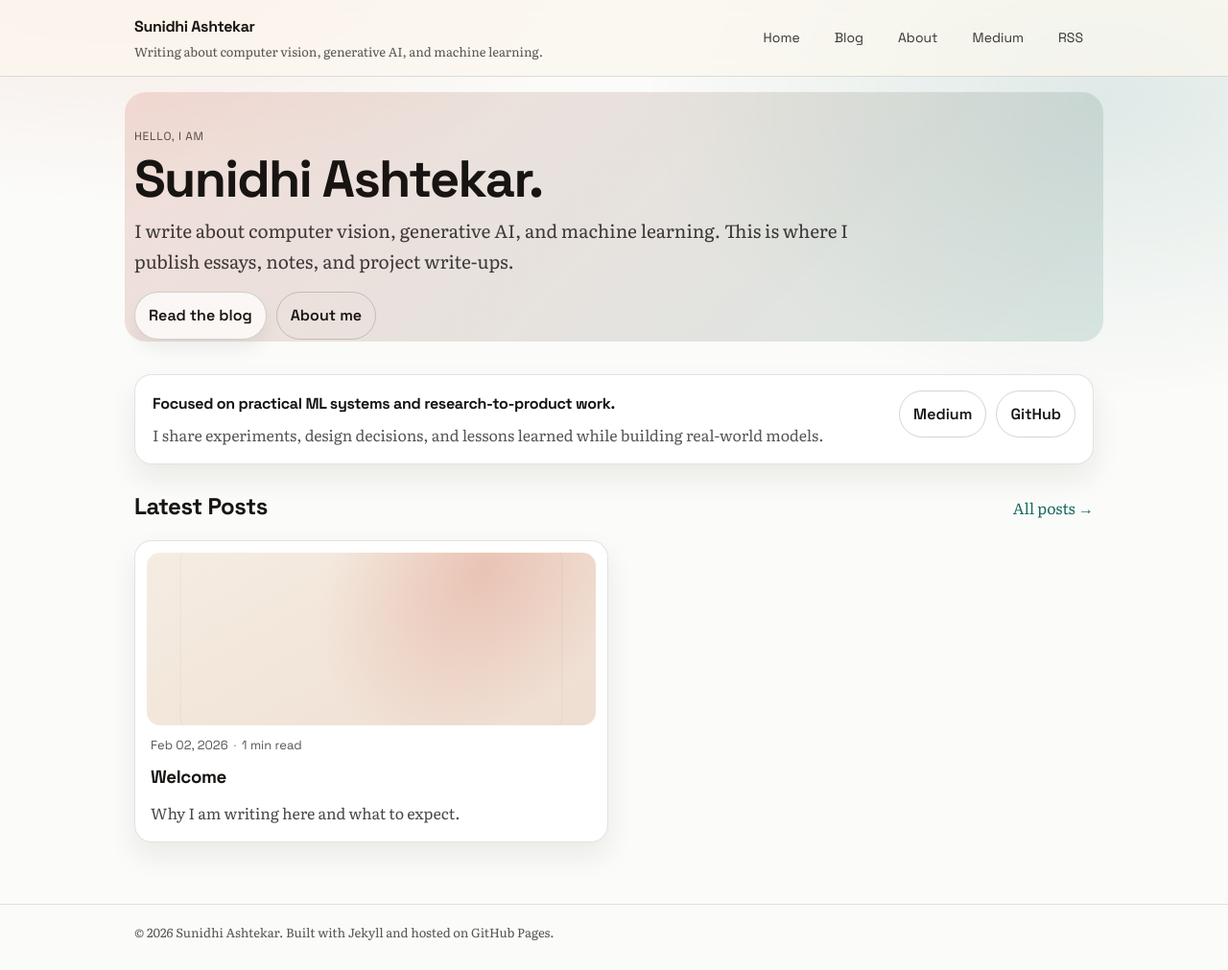
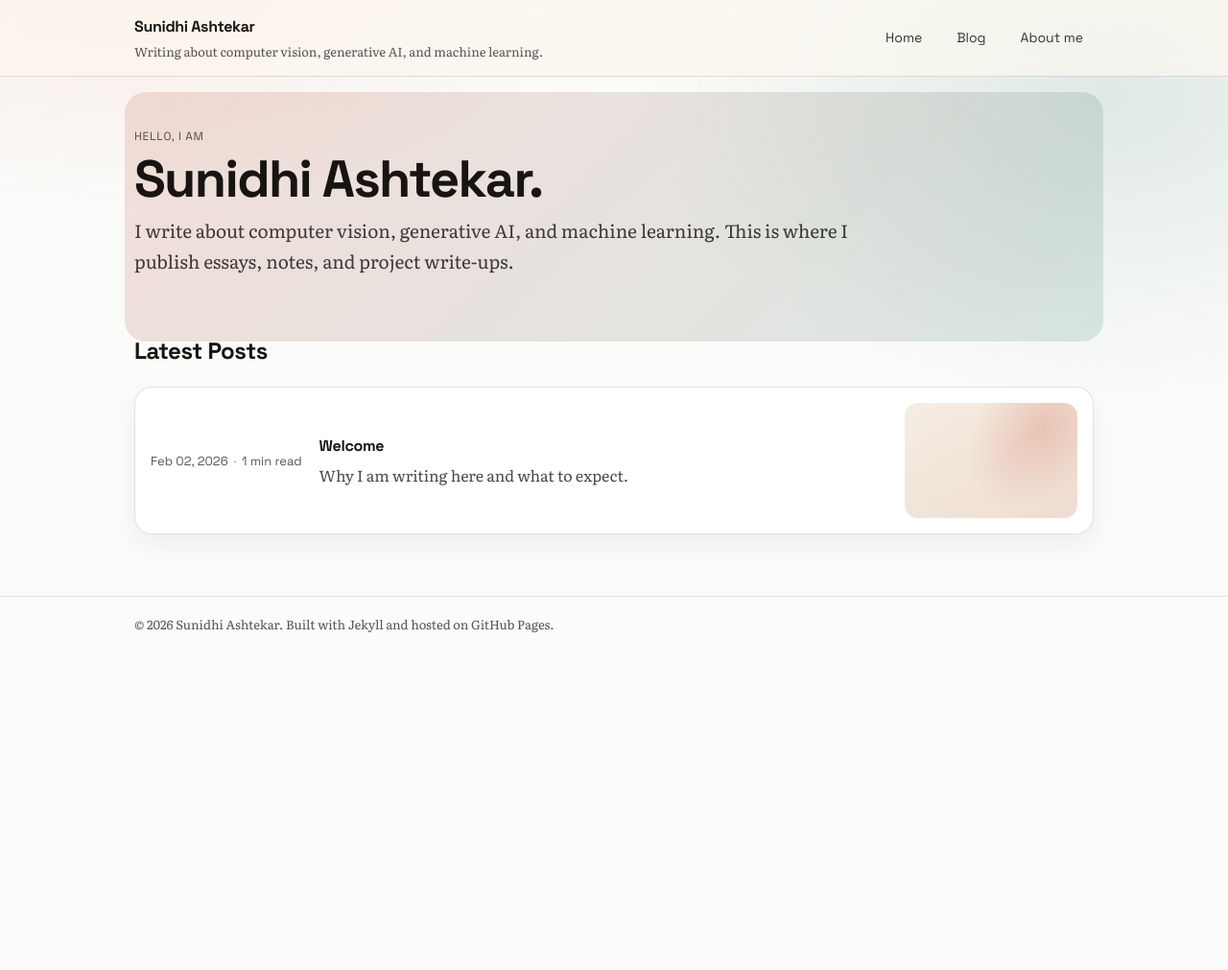
Before and after one commit to sunidhiashtekar/sunidhiashtekar.github.io, a Jekyll site: the page built from index.md, in a window 1280 px wide and 1011 px high. Shown: the whole window at 96% size. Built offline with Jekyll 4.4.1, drawn with Linux system fonts in a browser that asks for light colours.

Commit message:
Simplify navigation and remove RSS/Medium links

```diff
--- a/_config.yml
+++ b/_config.yml
@@ -6,9 +6,6 @@ author:
   bio: "I work on practical ML systems, from research to deployment."
   avatar: "/assets/images/profile.svg"
 default_cover: "/assets/images/covers/default.svg"
-social:
-  medium: "https://medium.com/@sunidhi.ashtekar"
-  github: "https://github.com/sunidhiashtekar"
 
 # Hosting notes:
 # - If this is a GitHub *user* site repo named <username>.github.io, keep baseurl empty.
@@ -21,7 +18,6 @@ markdown: kramdown
 permalink: /blog/:year/:month/:day/:title/
 
 plugins:
-  - jekyll-feed
   - jekyll-sitemap
 
 defaults:
--- a/_includes/head.html
+++ b/_includes/head.html
@@ -30,4 +30,3 @@
 <link href="https://fonts.googleapis.com/css2?family=Literata:opsz,wght@7..72,400;7..72,600;7..72,800&family=Space+Grotesk:wght@400;600;700&display=swap" rel="stylesheet" />
 
 <link rel="stylesheet" href="{{ '/assets/css/main.css' | relative_url }}" />
-<link rel="alternate" type="application/rss+xml" title="{{ site.title }}" href="{{ '/feed.xml' | relative_url }}" />
--- a/_includes/header.html
+++ b/_includes/header.html
@@ -8,11 +8,7 @@
     <nav class="nav" aria-label="Primary">
       <a class="nav__link" href="{{ '/' | relative_url }}">Home</a>
       <a class="nav__link" href="{{ '/blog/' | relative_url }}">Blog</a>
-      <a class="nav__link" href="{{ '/about/' | relative_url }}">About</a>
-      {% if site.social.medium %}
-        <a class="nav__link" href="{{ site.social.medium }}">Medium</a>
-      {% endif %}
-      <a class="nav__link" href="{{ '/feed.xml' | relative_url }}">RSS</a>
+      <a class="nav__link" href="{{ '/about/' | relative_url }}">About me</a>
     </nav>
   </div>
 </header>
--- a/_layouts/home.html
+++ b/_layouts/home.html
@@ -8,38 +8,16 @@ layout: default
   <p class="hero__lead">
     I write about computer vision, generative AI, and machine learning. This is where I publish essays, notes, and project write-ups.
   </p>
-  <div class="hero__cta">
-    <a class="btn" href="{{ '/blog/' | relative_url }}">Read the blog</a>
-    <a class="btn btn--ghost" href="{{ '/about/' | relative_url }}">About me</a>
-  </div>
-</section>
-
-<section class="bio">
-  <div class="bio__content">
-    <p class="bio__title">Focused on practical ML systems and research-to-product work.</p>
-    <p class="bio__text">
-      I share experiments, design decisions, and lessons learned while building real-world models.
-    </p>
-  </div>
-  <div class="bio__links">
-    {% if site.social.medium %}
-      <a class="btn btn--ghost" href="{{ site.social.medium }}">Medium</a>
-    {% endif %}
-    {% if site.social.github %}
-      <a class="btn btn--ghost" href="{{ site.social.github }}">GitHub</a>
-    {% endif %}
-  </div>
 </section>
 
 <section class="section">
   <div class="section__header">
     <h2 class="section__title">Latest Posts</h2>
-    <a class="section__link" href="{{ '/blog/' | relative_url }}">All posts →</a>
   </div>
 
   {% assign recent = site.posts | slice: 0, 5 %}
   {% if recent.size > 0 %}
-    <ul class="cards">
+    <ul class="posts">
       {% for post in recent %}
         {% assign cover = post.cover | default: site.default_cover %}
         {% assign words = post.content | number_of_words %}
@@ -47,22 +25,24 @@ layout: default
         {% if minutes < 1 %}
           {% assign minutes = 1 %}
         {% endif %}
-        <li class="card">
-          <a class="card__link" href="{{ post.url | relative_url }}">
-            <div class="card__media">
-              <img src="{{ cover | relative_url }}" alt="{{ post.title }} cover" loading="lazy" />
-            </div>
-            <div class="card__meta">
+        <li class="posts__item">
+          <a class="posts__link" href="{{ post.url | relative_url }}">
+            <div class="posts__date">
               <time datetime="{{ post.date | date_to_xmlschema }}">{{ post.date | date: "%b %d, %Y" }}</time>
               <span class="dot">·</span>
               <span>{{ minutes }} min read</span>
             </div>
-            <h3 class="card__title">{{ post.title }}</h3>
-            {% if post.subtitle %}
-              <p class="card__excerpt">{{ post.subtitle }}</p>
-            {% elsif post.excerpt %}
-              <p class="card__excerpt">{{ post.excerpt | strip_html | strip_newlines }}</p>
-            {% endif %}
+            <div class="posts__body">
+              <div class="posts__title">{{ post.title }}</div>
+              {% if post.subtitle %}
+                <div class="posts__excerpt">{{ post.subtitle }}</div>
+              {% elsif post.excerpt %}
+                <div class="posts__excerpt">{{ post.excerpt | strip_html | strip_newlines }}</div>
+              {% endif %}
+            </div>
+            <div class="posts__media">
+              <img src="{{ cover | relative_url }}" alt="{{ post.title }} cover" loading="lazy" />
+            </div>
           </a>
         </li>
       {% endfor %}
```
Also changed, not shown: _layouts/post.html (+0 -16 lines), about.md (+0 -2 lines).
